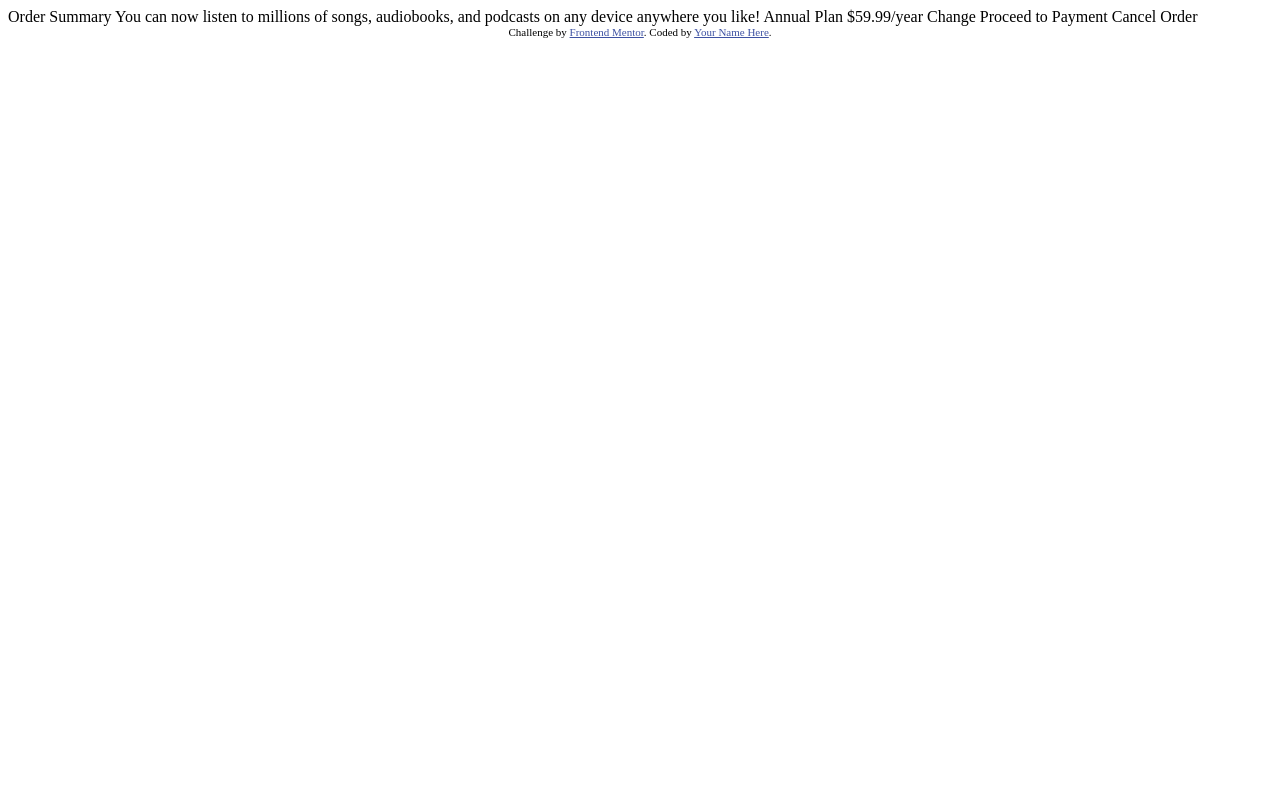
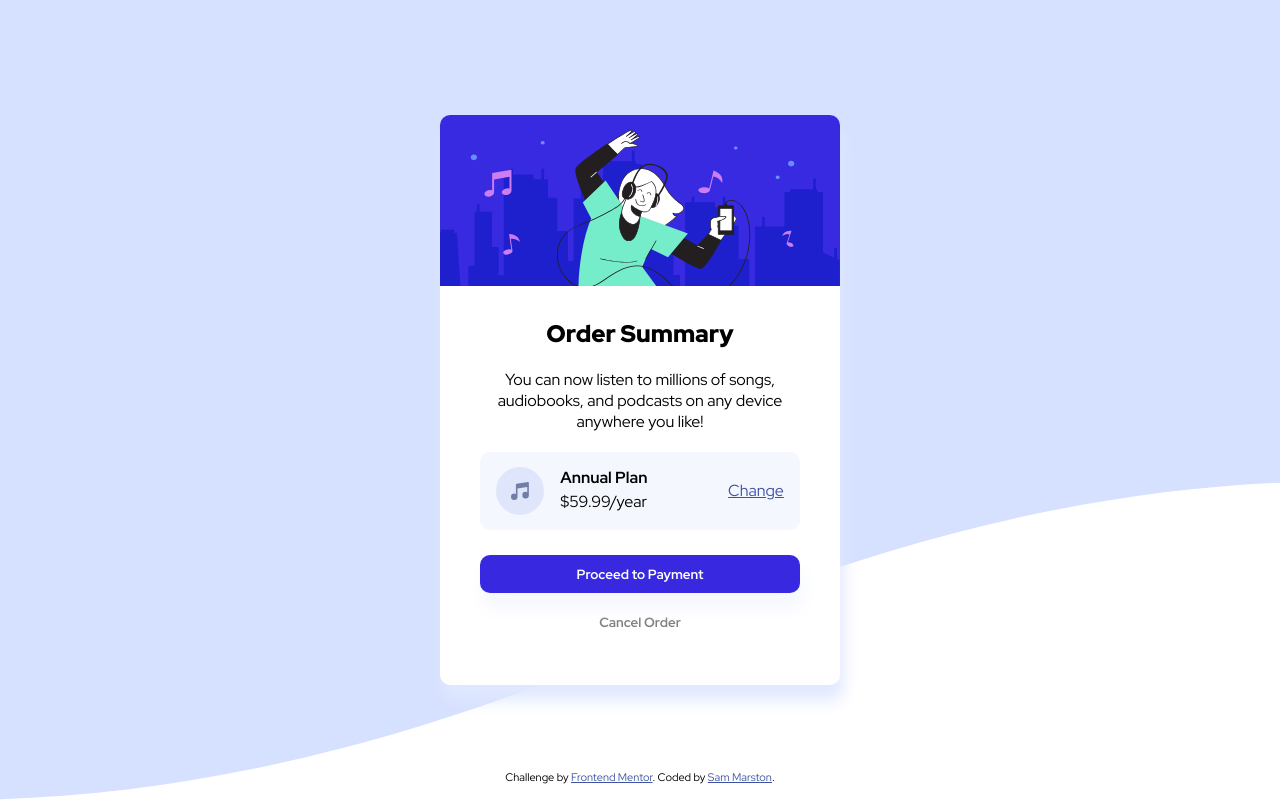
Before and after one commit to sammarston15/order-summary-component-main, a plain HTML site: page index.html in a window 1280 px wide. Drawn offline with Linux system fonts and the light colour scheme.

Commit message:
completed first attempt

```diff
--- a/index.html
+++ b/index.html
@@ -5,33 +5,47 @@
   <meta name="viewport" content="width=device-width, initial-scale=1.0"> <!-- displays site properly based on user's device -->
 
   <link rel="icon" type="image/png" sizes="32x32" href="./images/favicon-32x32.png">
+  <link rel="stylesheet" href="styles.css">
 
   <title>Frontend Mentor | Order summary card</title>
 
   <!-- Feel free to remove these styles or customise in your own stylesheet 👍 -->
-  <style>
-    .attribution { font-size: 11px; text-align: center; }
-    .attribution a { color: hsl(228, 45%, 44%); }
-  </style>
 </head>
 <body>
 
-  Order Summary
+  <div class="card">
 
-  You can now listen to millions of songs, audiobooks, and podcasts on any
-  device anywhere you like!
+    <img class="showcase-image" src="images/illustration-hero.svg" alt="dancing person">
 
-  Annual Plan
-  $59.99/year
+    <h2 class="title">Order Summary</h2>
 
-  Change
+    <p>
+      You can now listen to millions of songs, audiobooks, and podcasts on any
+      device anywhere you like!
+    </p>
 
-  Proceed to Payment
-  Cancel Order
+    <div class="plan-selection">
+      <img src="images/icon-music.svg" alt="icon-music">
+      <div class="plan-title"><strong>Annual Plan</strong></div>
+      <div class="plan-details">$59.99/year</div>
+
+      <a href="#">Change</a>
+
+    </div>
+
+    <button class="proceed">
+      Proceed to Payment
+    </button>
+
+    <button class="cancel">
+      Cancel Order
+    </button>
+
+  </div>
 
   <div class="attribution">
-    Challenge by <a href="https://www.frontendmentor.io?ref=challenge" target="_blank">Frontend Mentor</a>.
-    Coded by <a href="#">Your Name Here</a>.
+    Challenge by <a href="https://www.frontendmentor.io/challenges/order-summary-component-QlPmajDUj/hub" target="_blank">Frontend Mentor</a>.
+    Coded by <a href="https://github.com/sammarston15/order-summary-component-main" target="_blank">Sam Marston</a>.
   </div>
 </body>
 </html>
--- /dev/null
+++ b/styles.css
@@ -0,0 +1,240 @@
+@import url('https://fonts.googleapis.com/css2?family=Red+Hat+Display:wght@400;500;700;900&display=swap');
+
+html {
+    width: 100vw;
+    height: 100vh;
+}
+
+body {
+    margin: 0;
+    padding: 0;
+    display: flex;
+    flex-direction: column;
+    justify-content: center;
+    align-items: center;
+    height: 100vh;
+    font-family: 'Red Hat Display', sans-serif;
+}
+
+.attribution {
+    font-size: 11px;
+    text-align: center;
+    position: fixed;
+    bottom: 2%;
+}
+.attribution a {
+    color: hsl(228, 45%, 44%);
+}
+
+.plan-selection a:hover {
+    cursor: pointer;
+}
+.proceed:hover {
+    cursor: pointer;
+    background: hsl(223, 47%, 23%);
+}
+.cancel:hover {
+    cursor: pointer;
+    color: hsl(223, 47%, 23%);
+
+}
+
+
+
+@media screen and (min-width: 375px) {
+    html {
+        background: url('/images/pattern-background-mobile.svg') no-repeat center center fixed;
+        -webkit-background-size: cover;
+        -moz-background-size: cover;
+        -o-background-size: cover;
+        background-size: cover;
+    }
+    .card {
+        background: white;
+        height: auto;
+        width: 90%;
+        border-radius: 20px;
+        display: flex;
+        flex-direction: column;
+        align-items: center;
+        filter: drop-shadow(3px 15px 8px hsl(225, 100%, 94%));
+    }
+
+    .showcase-image {
+        height: 30%;
+        width: 100%;
+        border-top-left-radius: 20px;
+        border-top-right-radius: 20px;
+    }
+
+    .title {
+        width: 80%;
+        text-align: center;
+        margin-top: 2rem;
+        font-weight: 900;
+    }
+
+    .card p {
+        margin: 0;
+        /* padding: 0 50px; */
+        width: 80%;
+        text-align: center;
+
+    }
+
+    .plan-selection {
+        margin: 20px 0;
+        width: 80%;
+        border-radius: 10px;
+        background: hsl(225, 100%, 98%);
+        display: grid;
+        grid-template-areas:
+        'icon plan-title plan-title link'
+        'icon plan-details plan-details link'
+        ;
+        padding: 15px 0;
+    }
+    .plan-selection img {
+        grid-area: icon;
+        justify-self: center;
+    }
+    .plan-selection .plan-title {
+        grid-area: plan-title;
+    }
+    .plan-selection .plan-details {
+        grid-area: plan-details;
+    }
+    .plan-selection a {
+        grid-area: link;
+        justify-self: center;
+        align-self: center;
+        color: hsl(228, 45%, 44%)
+    }
+
+    .proceed {
+        margin: 5px;
+        padding: 10px 0;
+        background: hsl(245, 75%, 52%);
+        color: #fff;
+        font-family: inherit;
+        border-radius: 10px;
+        border: none;
+        filter: drop-shadow(3px 15px 8px hsl(225, 100%, 98%));
+        width: 80%;
+        font-weight: 700;
+        outline: none;
+    }
+    .cancel {
+        margin: 5px;
+        padding: 10px 0;
+        background: transparent;
+        color: grey;
+        font-family: inherit;
+        font-weight: 700;
+        border-radius: 10px;
+        border: none;
+        outline: none;
+        margin-bottom: 20px;
+    }
+}
+
+
+
+
+
+@media screen and (min-width: 600px) {
+    html {
+        background: url('/images/pattern-background-desktop.svg') no-repeat center center fixed;
+        -webkit-background-size: cover;
+        -moz-background-size: cover;
+        -o-background-size: cover;
+        background-size: cover;
+    }
+    .card {
+        background: white;
+        height: auto;
+        width: 400px;
+        border-radius: 10px;
+        display: flex;
+        flex-direction: column;
+        align-items: center;
+        filter: drop-shadow(3px 15px 8px hsl(225, 100%, 94%));
+    }
+
+    .showcase-image {
+        height: 30%;
+        width: 100%;
+        border-top-left-radius: 10px;
+        border-top-right-radius: 10px;
+    }
+
+    .title {
+        width: 80%;
+        text-align: center;
+        margin-top: 2rem;
+        font-weight: 900;
+    }
+
+    .card p {
+        margin: 0;
+        /* padding: 0 50px; */
+        width: 80%;
+        text-align: center;
+
+    }
+
+    .plan-selection {
+        margin: 20px 0;
+        width: 80%;
+        border-radius: 10px;
+        background: hsl(225, 100%, 98%);
+        display: grid;
+        grid-template-areas:
+        'icon plan-title plan-title link'
+        'icon plan-details plan-details link'
+        ;
+        padding: 15px 0;
+    }
+    .plan-selection img {
+        grid-area: icon;
+        justify-self: center;
+    }
+    .plan-selection .plan-title {
+        grid-area: plan-title;
+    }
+    .plan-selection .plan-details {
+        grid-area: plan-details;
+    }
+    .plan-selection a {
+        grid-area: link;
+        justify-self: center;
+        align-self: center;
+        color: hsl(228, 45%, 44%)
+    }
+
+    .proceed {
+        margin: 5px;
+        padding: 10px 0;
+        background: hsl(245, 75%, 52%);
+        color: #fff;
+        font-family: inherit;
+        border-radius: 10px;
+        border: none;
+        filter: drop-shadow(3px 15px 8px hsl(225, 100%, 98%));
+        width: 80%;
+        font-weight: 700;
+        outline: none;
+    }
+    .cancel {
+        margin: 5px;
+        padding: 10px 0;
+        background: transparent;
+        color: grey;
+        font-family: inherit;
+        font-weight: 700;
+        border-radius: 10px;
+        border: none;
+        outline: none;
+        margin-bottom: 20px;
+    }
+}
```
Also changed, not shown: images/my_solution.jpg (added), 2 other files.
